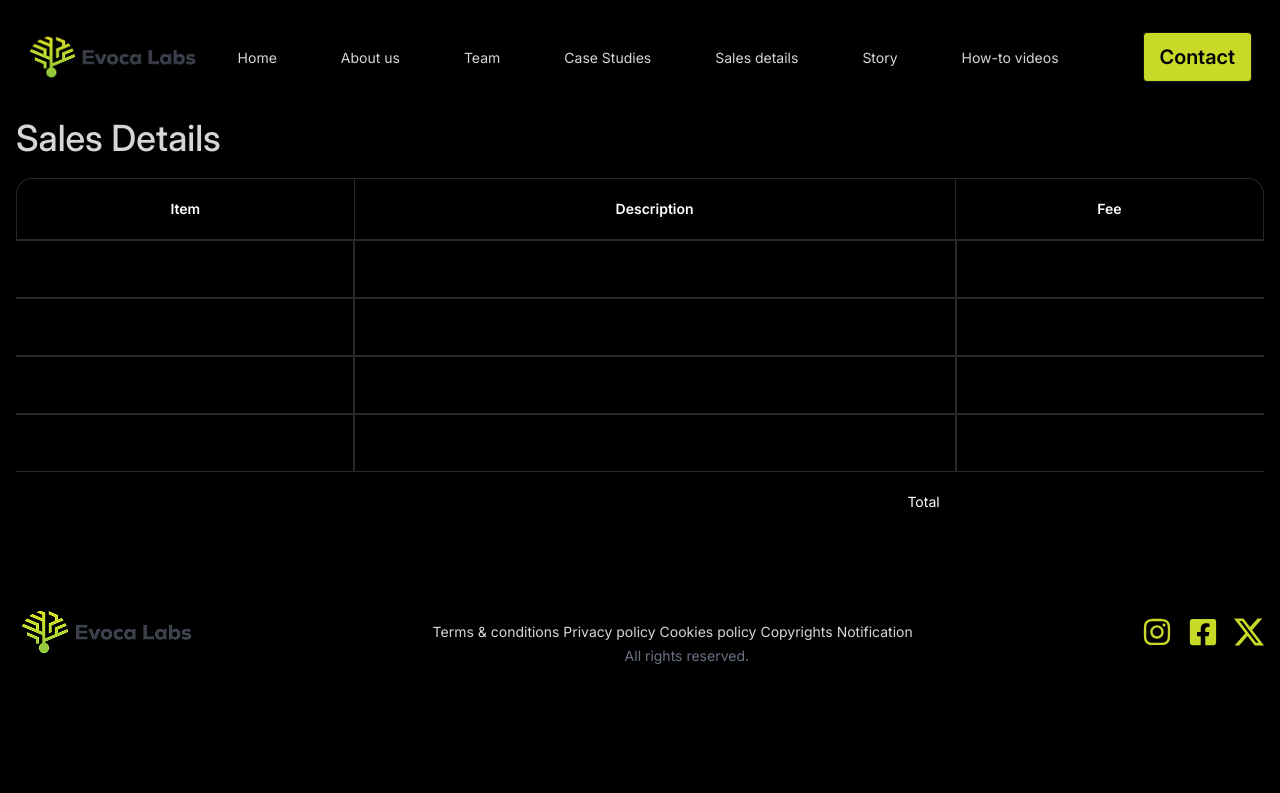
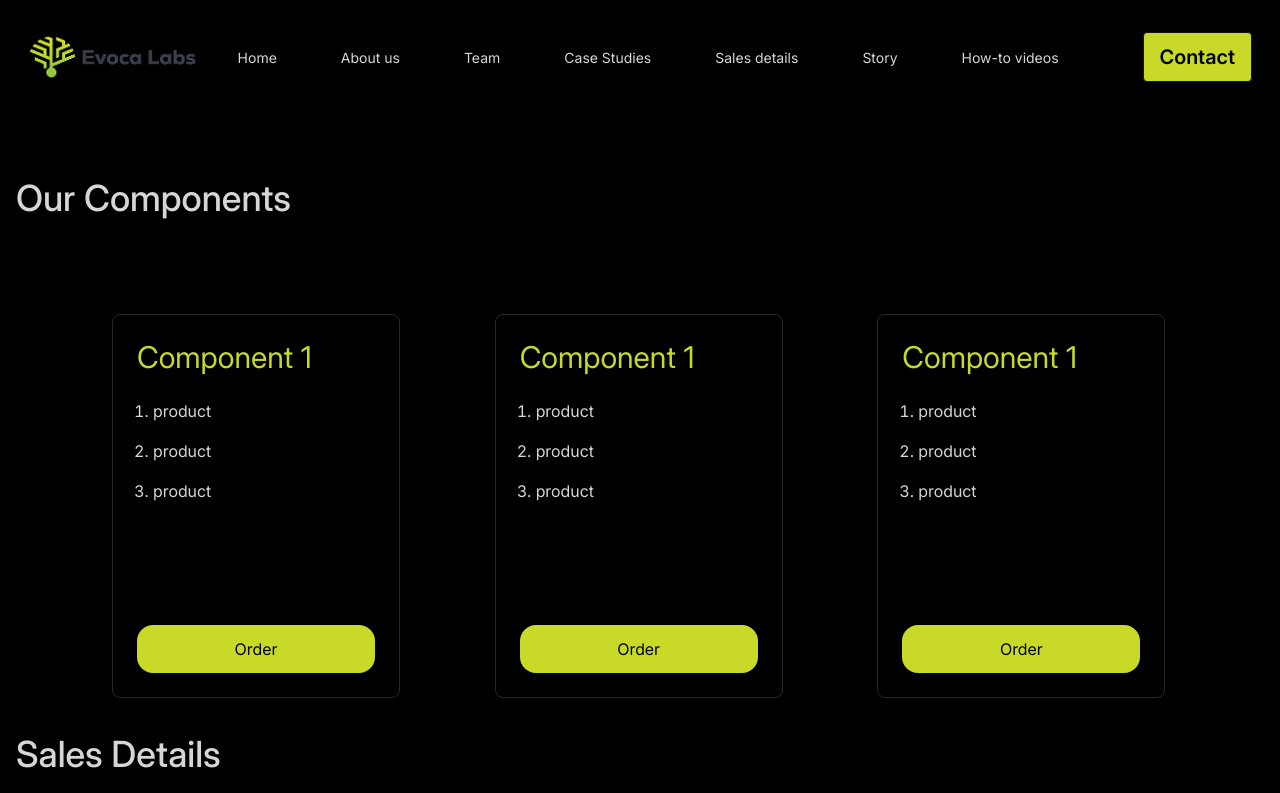
Before and after one commit to FazleRifat121/evoca-lab, a React (Vite) app: page /sales in a window 1280 px wide. Shown: the top 793 px of the page. Built offline with nearby package versions, Linux system fonts and the light colour scheme.

Commit message:
sales done

```diff
--- /dev/null
+++ b/src/pages/Sales/Banner/Banner.jsx
@@ -0,0 +1,16 @@
+import Cards from "./Cards/Cards";
+
+const Banner = () => {
+  return (
+    <div>
+      <div className="my-5 font-medium lg:my-20">
+        <h1 className="text-2xl lg:text-4xl">Our Components</h1>
+      </div>
+      <div>
+        <Cards></Cards>
+      </div>
+    </div>
+  );
+};
+
+export default Banner;
--- /dev/null
+++ b/src/pages/Sales/Banner/Cards/Card.jsx
@@ -0,0 +1,26 @@
+const Card = () => {
+  return (
+    <div className="border rounded-lg border-[#252A25] w-full md:w-64 lg:w-72 h-96 min-h-[300px] p-6 flex flex-col">
+      <div className="flex flex-col justify-between h-full">
+        {/* Content Section */}
+        <div className="flex-1">
+          <h1 className="text-3xl mb-6 text-[#C8DA27]">Component 1</h1>
+          <ol className="list-decimal space-y-4 pl-0 md:pl-4">
+            <li className="">product</li>
+            <li className="">product</li>
+            <li className="">product</li>
+          </ol>
+        </div>
+
+        {/* Button Section */}
+        <div className="mt-8 flex ">
+          <button className="bg-[#C8DA27] rounded-2xl text-black px-6 py-3 w-full hover:bg-[#b8ca1f] transition-colors">
+            Order
+          </button>
+        </div>
+      </div>
+    </div>
+  );
+};
+
+export default Card;
--- /dev/null
+++ b/src/pages/Sales/Banner/Cards/Cards.jsx
@@ -0,0 +1,15 @@
+import Card from "./Card";
+
+const Cards = () => {
+  return (
+    <div className="max-w-screen mx-auto p-4 md:ml-10 xl:ml-20 mt-20 lg:mt-0 z-0">
+      <div className="grid grid-cols-1 md:grid-cols-2 lg:grid-cols-3 gap-6 lg:gap-3 ">
+        <Card></Card>
+        <Card></Card>
+        <Card></Card>
+      </div>
+    </div>
+  );
+};
+
+export default Cards;
--- a/src/pages/Sales/Sales.jsx
+++ b/src/pages/Sales/Sales.jsx
@@ -1,10 +1,12 @@
 import Navbar from "../../shared/Navbar/Navbar";
+import Banner from "./Banner/Banner";
 import Table from "./Table/Table";
 
 const Sales = () => {
   return (
     <div className="container mx-auto p-4">
       <Navbar></Navbar>
+      <Banner></Banner>
       <Table></Table>
     </div>
   );
```
